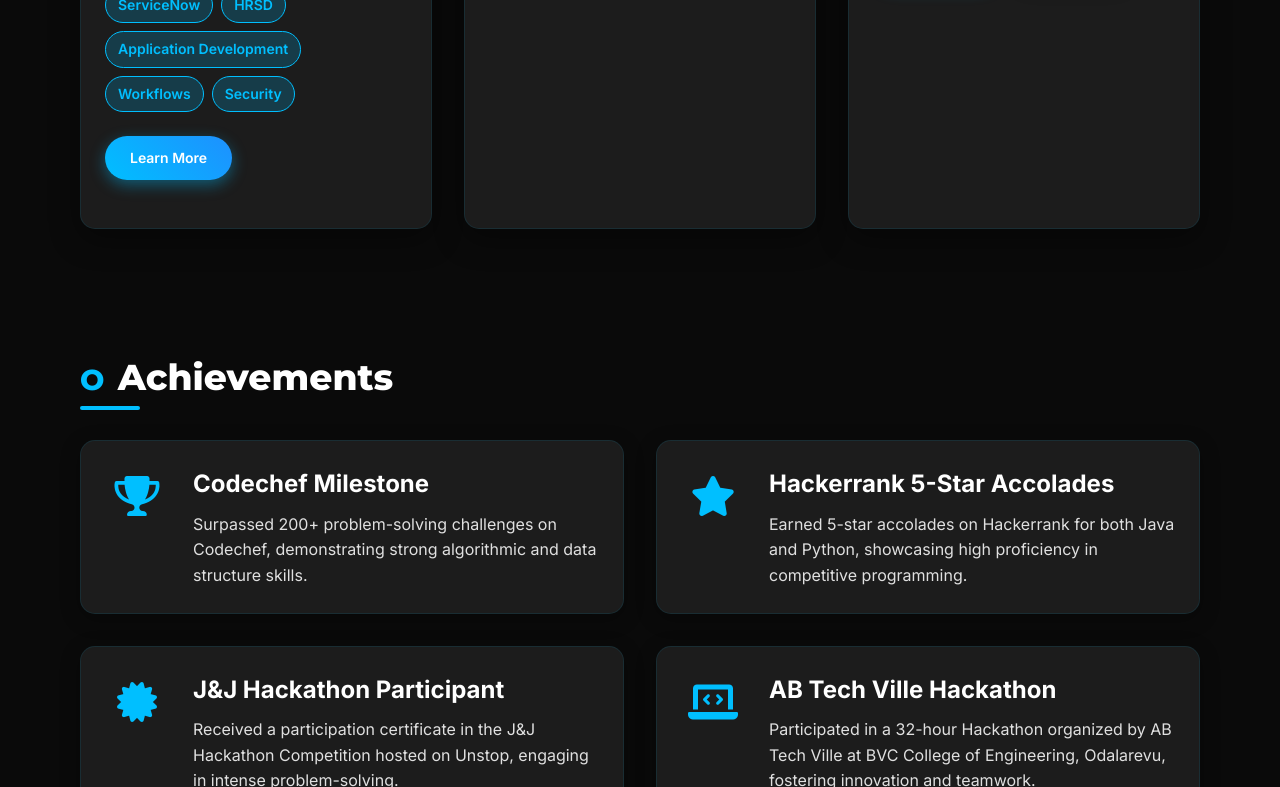
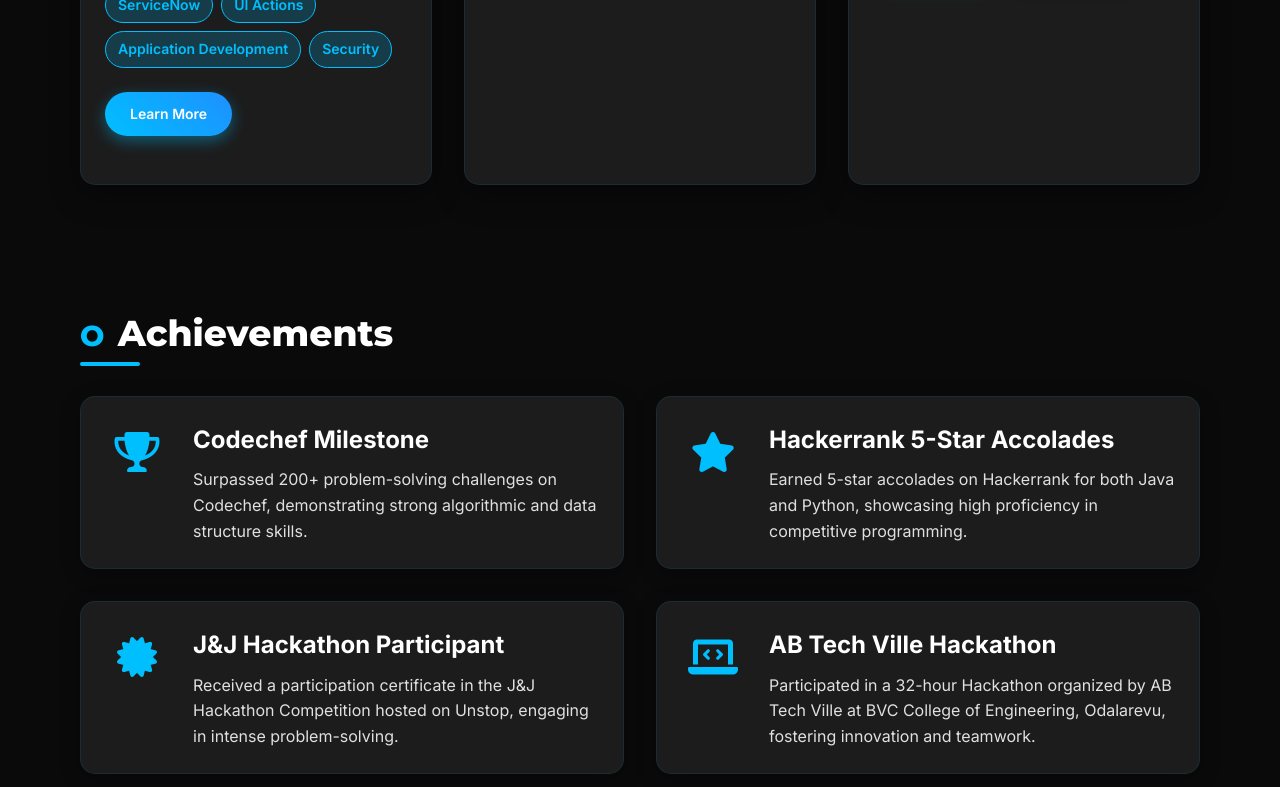
Before and after one commit to kavyanjali-prog1/personal_portfolio, a plain HTML site: page index.html in a window 1280 px wide. Shown: the part 3354-4141 px from the top of the page. Drawn offline with nearby package versions, Linux system fonts and the light colour scheme.

Commit message:
Update index.html

```diff
--- a/index.html
+++ b/index.html
@@ -544,9 +544,8 @@
                         </p>
                         <div class="flex flex-wrap mb-4">
                             <span class="skill-badge">ServiceNow</span>
-                            <span class="skill-badge">HRSD</span>
+                            <span class="skill-badge">UI Actions</span>
                             <span class="skill-badge">Application Development</span>
-                            <span class="skill-badge">Workflows</span>
                             <span class="skill-badge">Security</span>
                         </div>
                         <div class="flex flex-col sm:flex-row gap-3">
```
